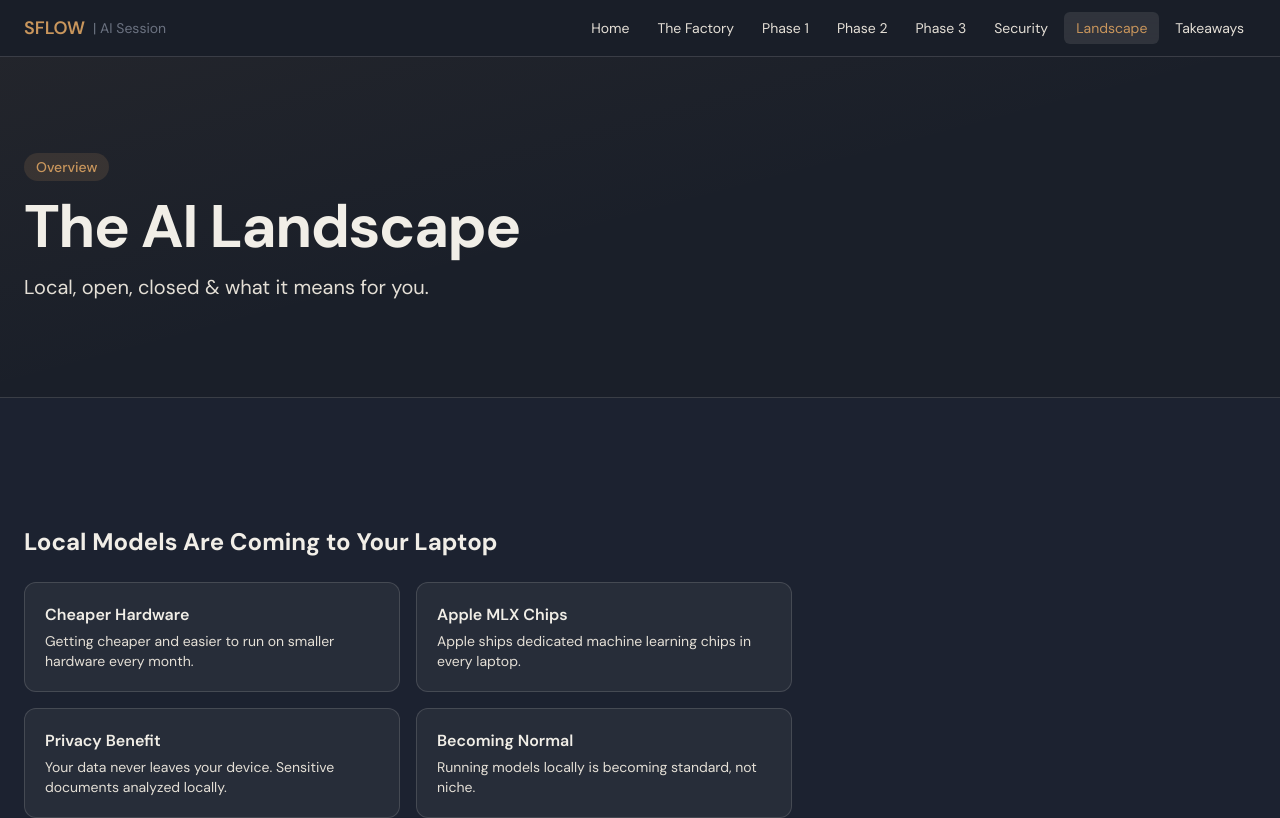
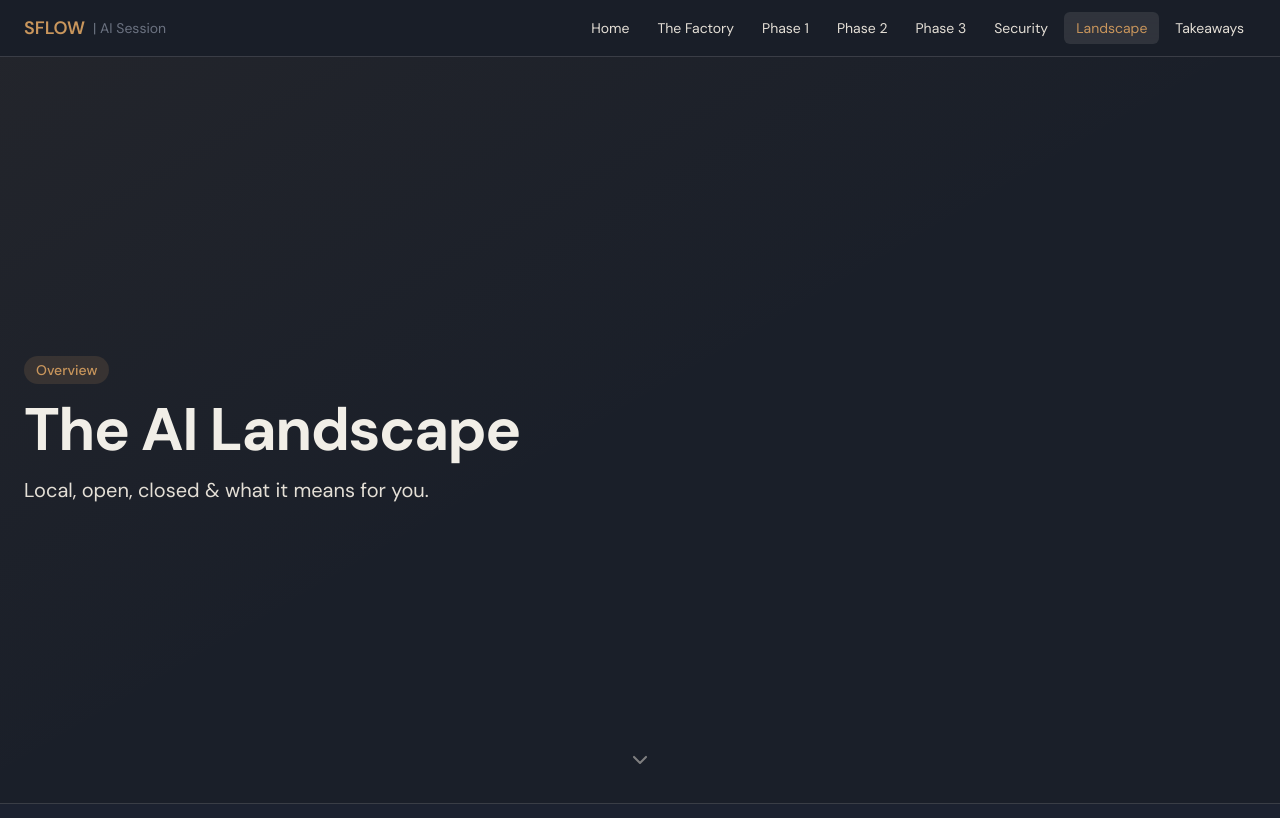
Before and after one commit to floriansmeyers/SFLOW-AMS-AISESSION-WEB, a Next.js app: page /landscape in a window 1280 px wide. Shown: the top 818 px of the page. Built offline with nearby package versions, Linux system fonts and the light colour scheme.

Commit message:
better animations

```diff
--- a/src/app/globals.css
+++ b/src/app/globals.css
@@ -16,10 +16,27 @@
   --font-sans: var(--font-dm-sans);
 }
 
+:root {
+  --nav-height: 53px;
+}
+
 body {
   background: var(--color-sflow-dark);
   color: var(--color-sflow-cream);
   font-family: var(--font-sans), system-ui, sans-serif;
+}
+
+/* Slide-deck scroll snap */
+.snap-container {
+  height: calc(100dvh - var(--nav-height));
+  overflow-y: auto;
+  scroll-snap-type: y mandatory;
+}
+
+.snap-slide {
+  min-height: calc(100dvh - var(--nav-height));
+  scroll-snap-align: start;
+  scroll-snap-stop: always;
 }
 
 ::selection {
--- a/src/app/layout.tsx
+++ b/src/app/layout.tsx
@@ -3,6 +3,7 @@ import { DM_Sans } from "next/font/google";
 import "./globals.css";
 import { Navigation } from "@/components/layout/Navigation";
 import { Footer } from "@/components/layout/Footer";
+import { SlideContainer } from "@/components/layout/SlideContainer";
 
 const dmSans = DM_Sans({
   variable: "--font-dm-sans",
@@ -34,8 +35,10 @@ export default function RootLayout({
     <html lang="en" className={`${dmSans.variable} h-full antialiased`}>
       <body className="min-h-full flex flex-col">
         <Navigation />
-        <main className="flex-1">{children}</main>
-        <Footer />
+        <SlideContainer>
+          <main className="flex-1">{children}</main>
+          <Footer />
+        </SlideContainer>
       </body>
     </html>
   );
--- a/src/app/page.tsx
+++ b/src/app/page.tsx
@@ -3,6 +3,7 @@
 import Link from "next/link";
 import { motion } from "framer-motion";
 import { QuoteBlock } from "@/components/content/QuoteBlock";
+import { SlideIndicator } from "@/components/ui/SlideIndicator";
 
 const SECTIONS = [
   {
@@ -53,9 +54,9 @@ export default function Home() {
   return (
     <>
       {/* Hero */}
-      <section className="relative overflow-hidden bg-sflow-darker">
+      <section className="snap-slide relative flex items-center overflow-hidden bg-sflow-darker">
         <div className="absolute inset-0 bg-gradient-to-br from-sflow-gold/8 via-transparent to-transparent" />
-        <div className="relative mx-auto max-w-7xl px-4 py-20 sm:px-6 sm:py-32">
+        <div className="relative mx-auto max-w-7xl px-4 py-20 sm:px-6 sm:py-32 w-full">
           <motion.div
             initial={{ opacity: 0, y: 20 }}
             animate={{ opacity: 1, y: 0 }}
@@ -77,10 +78,12 @@ export default function Home() {
             </p>
           </motion.div>
         </div>
+        <SlideIndicator />
       </section>
 
       {/* The Email Hook */}
-      <section className="mx-auto max-w-7xl px-4 py-24 sm:px-6 sm:py-32">
+      <section className="snap-slide relative flex flex-col justify-center">
+        <div className="mx-auto max-w-7xl px-4 py-16 sm:px-6 sm:py-20">
           <motion.div
             initial={{ opacity: 0, y: 20 }}
             whileInView={{ opacity: 1, y: 0 }}
@@ -107,10 +110,13 @@ export default function Home() {
               The rest is lost to the same old bottlenecks.
             </p>
           </motion.div>
+        </div>
+        <SlideIndicator />
       </section>
 
       {/* Section Cards */}
-      <section className="mx-auto max-w-7xl px-4 pb-32 sm:px-6">
+      <section className="snap-slide relative flex flex-col justify-center">
+        <div className="mx-auto max-w-7xl px-4 py-16 sm:px-6 sm:py-20 w-full">
           <h2 className="text-2xl font-bold sm:text-3xl mb-8">
             Explore the Session
           </h2>
@@ -140,6 +146,7 @@ export default function Home() {
               </motion.div>
             ))}
           </div>
+        </div>
       </section>
     </>
   );
--- a/src/components/layout/PageHero.tsx
+++ b/src/components/layout/PageHero.tsx
@@ -2,6 +2,7 @@
 
 import { motion } from "framer-motion";
 import { Badge } from "@/components/ui/Badge";
+import { SlideIndicator } from "@/components/ui/SlideIndicator";
 
 interface PageHeroProps {
   badge: string;
@@ -11,11 +12,10 @@ interface PageHeroProps {
 
 export function PageHero({ badge, title, subtitle }: PageHeroProps) {
   return (
-    <section className="relative overflow-hidden border-b border-sflow-glass-border bg-sflow-darker">
-      {/* Subtle gradient overlay */}
+    <section className="snap-slide relative flex items-center overflow-hidden border-b border-sflow-glass-border bg-sflow-darker">
       <div className="absolute inset-0 bg-gradient-to-br from-sflow-gold/5 via-transparent to-transparent" />
 
-      <div className="relative mx-auto max-w-7xl px-4 py-16 sm:px-6 sm:py-24">
+      <div className="relative mx-auto max-w-7xl px-4 py-16 sm:px-6 sm:py-24 w-full">
         <motion.div
           initial={{ opacity: 0, y: 20 }}
           animate={{ opacity: 1, y: 0 }}
@@ -30,6 +30,8 @@ export function PageHero({ badge, title, subtitle }: PageHeroProps) {
           </p>
         </motion.div>
       </div>
+
+      <SlideIndicator />
     </section>
   );
 }
--- /dev/null
+++ b/src/components/layout/SlideContainer.tsx
@@ -0,0 +1,7 @@
+"use client";
+
+import { ReactNode } from "react";
+
+export function SlideContainer({ children }: { children: ReactNode }) {
+  return <div className="snap-container">{children}</div>;
+}
--- a/src/components/ui/Section.tsx
+++ b/src/components/ui/Section.tsx
@@ -2,14 +2,16 @@
 
 import { motion } from "framer-motion";
 import { ReactNode } from "react";
+import { SlideIndicator } from "./SlideIndicator";
 
 interface SectionProps {
   children: ReactNode;
   id?: string;
   className?: string;
+  showIndicator?: boolean;
 }
 
-export function Section({ children, id, className = "" }: SectionProps) {
+export function Section({ children, id, className = "", showIndicator = true }: SectionProps) {
   return (
     <motion.section
       id={id}
@@ -17,9 +19,10 @@ export function Section({ children, id, className = "" }: SectionProps) {
       whileInView={{ opacity: 1, y: 0 }}
       viewport={{ once: true, margin: "-100px" }}
       transition={{ duration: 0.5 }}
-      className={`mx-auto max-w-7xl px-4 py-24 sm:px-6 sm:py-32 ${className}`}
+      className={`snap-slide relative flex flex-col justify-center mx-auto max-w-7xl px-4 py-16 sm:px-6 sm:py-20 ${className}`}
     >
       {children}
+      {showIndicator && <SlideIndicator />}
     </motion.section>
   );
 }
--- /dev/null
+++ b/src/components/ui/SlideIndicator.tsx
@@ -0,0 +1,40 @@
+"use client";
+
+import { motion } from "framer-motion";
+
+export function SlideIndicator() {
+  const handleClick = (e: React.MouseEvent<HTMLButtonElement>) => {
+    const slide = (e.currentTarget as HTMLElement).closest(".snap-slide");
+    const next = slide?.nextElementSibling;
+    if (next) {
+      next.scrollIntoView({ behavior: "smooth" });
+    }
+  };
+
+  return (
+    <motion.button
+      onClick={handleClick}
+      initial={{ opacity: 0 }}
+      animate={{ opacity: 0.5 }}
+      whileHover={{ opacity: 1 }}
+      transition={{ duration: 0.4 }}
+      className="absolute bottom-6 left-1/2 -translate-x-1/2 p-2 text-sflow-cream-muted hover:text-sflow-gold transition-colors cursor-pointer"
+      aria-label="Scroll to next section"
+    >
+      <motion.svg
+        width="24"
+        height="24"
+        viewBox="0 0 24 24"
+        fill="none"
+        stroke="currentColor"
+        strokeWidth="2"
+        strokeLinecap="round"
+        strokeLinejoin="round"
+        animate={{ y: [0, 3, 0] }}
+        transition={{ duration: 2.5, repeat: Infinity, ease: "easeInOut" }}
+      >
+        <path d="M6 9l6 6 6-6" />
+      </motion.svg>
+    </motion.button>
+  );
+}
```
Also changed, not shown: 2 other files (tests, documents, lock files or other folders). Lines whose indentation alone changed are shown as unchanged.
